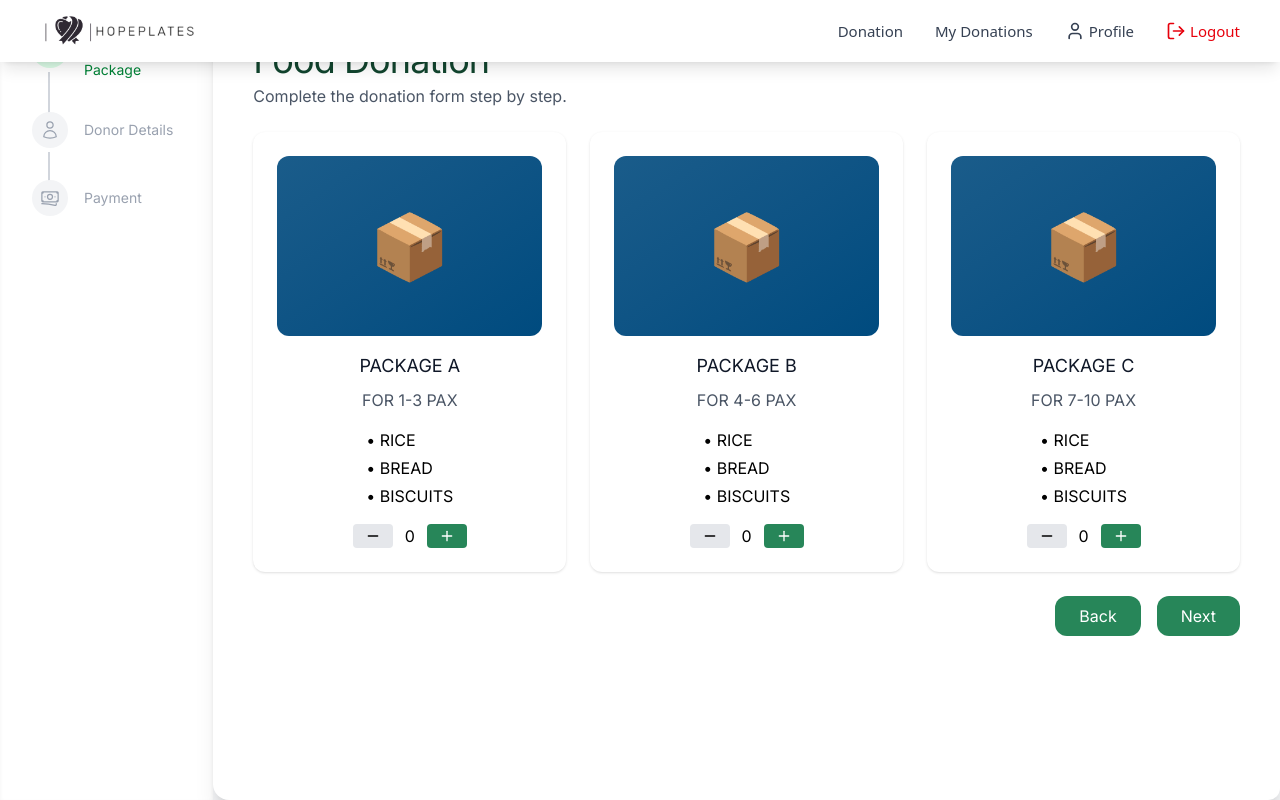
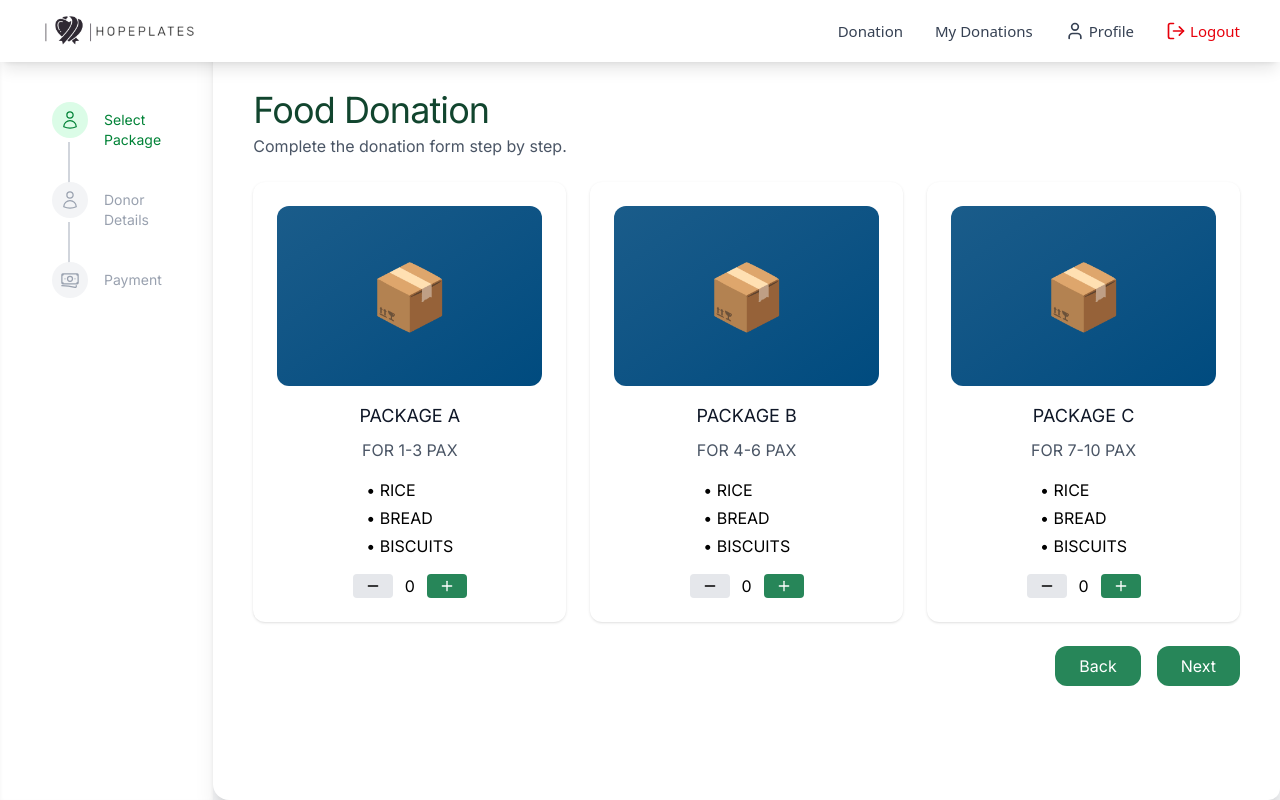
Before and after one commit to danishirwan2424/hopelates, a React (Vite) app: page /donation in a window 1280 px wide. Built offline with nearby package versions, Linux system fonts and the light colour scheme.

Commit message:
Update Donation Page

```diff
--- a/src/pages/forms/DonationApply.jsx
+++ b/src/pages/forms/DonationApply.jsx
@@ -64,17 +64,22 @@ export default function DonationApply() {
     <DonorNav />
 {/* Left Step Tracker */}
 <div className="hidden sm:flex w-1/6 bg-white p-8 shadow-inner flex-col">
+  <div className="ml-5 mt-[70px]">
     {steps.map((step, index) => {
       const Icon = stepIcons[index];
       const active = index + 1 === currentStep;
       const completed = index + 1 < currentStep;
+
       return (
         <div key={index} className="flex items-start mb-8 relative">
           {index !== steps.length - 1 && (
             <div
-                  className={`absolute left-4 top-10 w-0.5 h-full ${completed ? "bg-green-600" : "bg-gray-300"}`}
+              className={`absolute left-4 top-10 w-0.5 h-full ${
+                completed ? "bg-green-600" : "bg-gray-300"
+              }`}
             />
           )}
+
           <div
             className={`p-2 rounded-full z-10 flex items-center justify-center ${
               completed
@@ -86,8 +91,13 @@ export default function DonationApply() {
           >
             <Icon className="w-5 h-5" />
           </div>
+
           <span
-                className={`ml-4 mt-2 text-sm ${completed || active ? "text-green-700 font-medium" : "text-gray-400"}`}
+            className={`ml-4 mt-2 text-sm ${
+              completed || active
+                ? "text-green-700 font-medium"
+                : "text-gray-400"
+            }`}
           >
             {step}
           </span>
@@ -95,9 +105,12 @@ export default function DonationApply() {
       );
     })}
   </div>
+</div>
+
 
       {/* Right Form */}
       <div className="flex-grow bg-white p-4 sm:p-10 rounded-xl sm:rounded-l-2xl shadow-xl">
+      <div className="mt-[50px]">
         <h1 className="text-4xl font-extrabold tracking-tight" style={{ color: darkColor }}>Food Donation</h1>
         <p className="italic mt-1 mb-6 text-gray-600">Complete the donation form step by step.</p>
 
@@ -279,5 +292,6 @@ export default function DonationApply() {
         </form>
       </div>
       </div>
+    </div>
   );
 }
--- a/src/pages/forms/MyDonation.jsx
+++ b/src/pages/forms/MyDonation.jsx
@@ -58,11 +58,11 @@ function MyDonation() {
 
       {/* Main Content */}
       <section className="flex-1 flex flex-col p-4 mt-4">
-        <h1 className="text-3xl font-extrabold text-[#11452E] mb-6">
+        <h1 className="text-3xl font-extrabold text-[#11452E] mb-3 mt-9">
           My Donations
         </h1>
 
-        <div className="bg-white rounded-lg shadow-sm border w-full flex-1 overflow-auto p-4">
+        <div className="bg-white rounded-lg shadow-sm border h- w-full flex-1 overflow-auto p-4">
           {donations.length === 0 ? (
             <p className="text-gray-500 text-center py-10">
               You have not made any donations yet.
```
Lines whose indentation alone changed are shown as unchanged.
